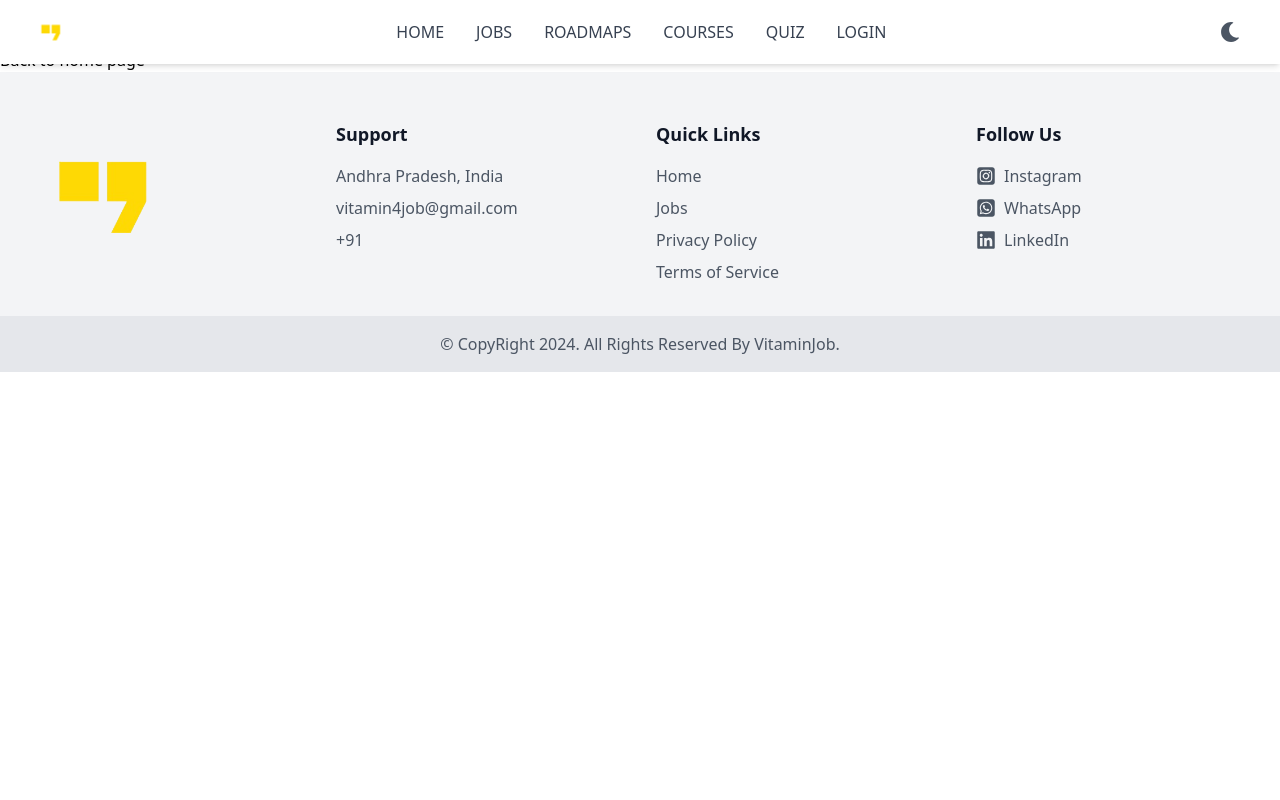
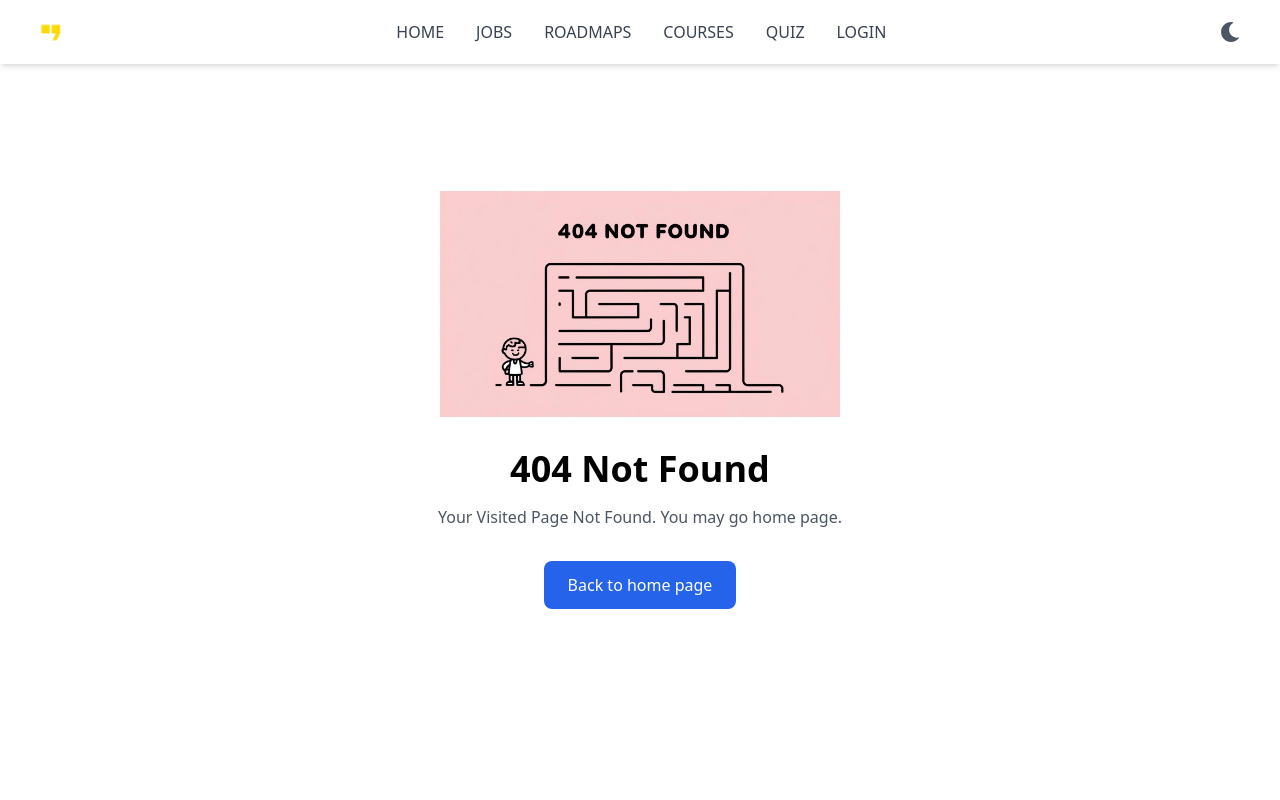
Before and after one commit to santhosh-2504/vitaminJob-frontend, a React (Vite) app: page /post/1 in a window 1280 px wide. Shown: the top 800 px of the page. Built offline with nearby package versions, Linux system fonts and the light colour scheme; no server answers.

Commit message:
404 Page

```diff
--- a/src/components/Navbar.jsx
+++ b/src/components/Navbar.jsx
@@ -135,21 +135,21 @@ const Navbar = () => {
                   className="text-gray-700 dark:text-gray-200 hover:text-gray-900 dark:hover:text-white"
                   onClick={() => setShow(false)}
                 >
-                  Roadmaps
+                  ROADMAPS
                 </Link>
                 <Link
                   to="/courses"
                   className="text-gray-700 dark:text-gray-200 hover:text-gray-900 dark:hover:text-white"
                   onClick={() => setShow(false)}
                 >
-                  Courses
+                  COURSES
                 </Link>
                 <Link
                   to="/quizzes"
                   className="text-gray-700 dark:text-gray-200 hover:text-gray-900 dark:hover:text-white"
                   onClick={() => setShow(false)}
                 >
-                  Quizzes
+                  QUIZZES
                 </Link>
                 {/* <Link
                   to="/posts"
--- a/src/pages/NotFound.jsx
+++ b/src/pages/NotFound.jsx
@@ -2,11 +2,22 @@ import { Link } from "react-router-dom";
 
 const NotFound = () => {
   return (
-    <section className="notfound">
-      <div className="content">
-        <h1>404 Not Found</h1>
-        <p>Your Visited Page Not Found. You may go home page.</p>
-        <Link to={"/"} className="btn">
+    <section className="notfound min-h-screen flex items-center justify-center px-4">
+      <div className="content text-center">
+        {/* Image only shows on md (medium) screens and up */}
+        <img
+          src="/notfound.jpg"
+          alt="404 Not Found"
+          className="hidden md:block max-w-[400px] mx-auto mb-8"
+        />
+        <h1 className="text-3xl md:text-4xl font-bold mb-4 dark:text-white">404 Not Found</h1>
+        <p className="text-gray-600 dark:text-gray-300 mb-8">
+          Your Visited Page Not Found. You may go home page.
+        </p>
+        <Link
+          to={"/"}
+          className="inline-block px-6 py-3 bg-blue-600 text-white rounded-lg hover:bg-blue-700 transition-colors"
+        >
           Back to home page
         </Link>
       </div>
```
Also changed, not shown: public/notfound.jpg (added).
